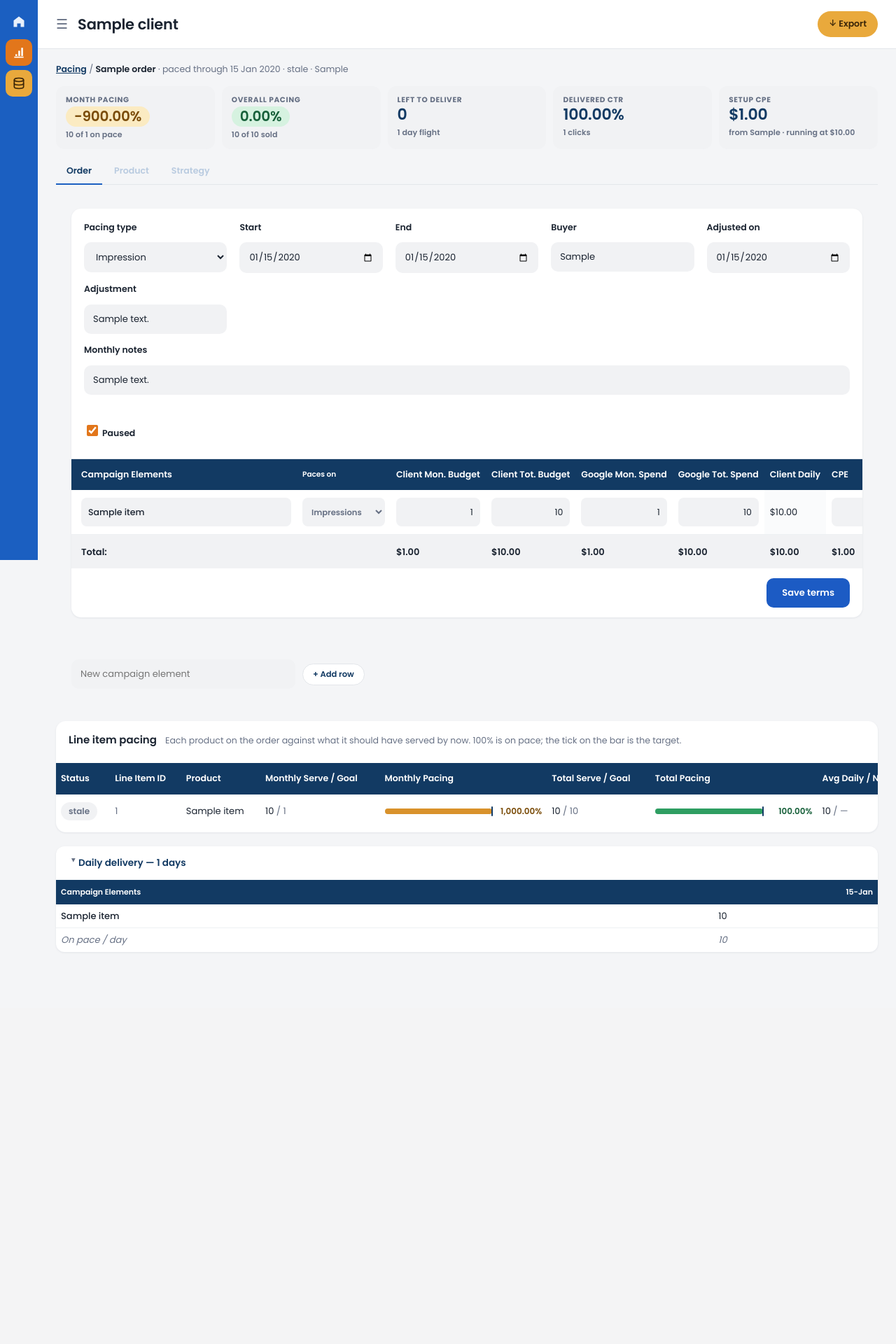
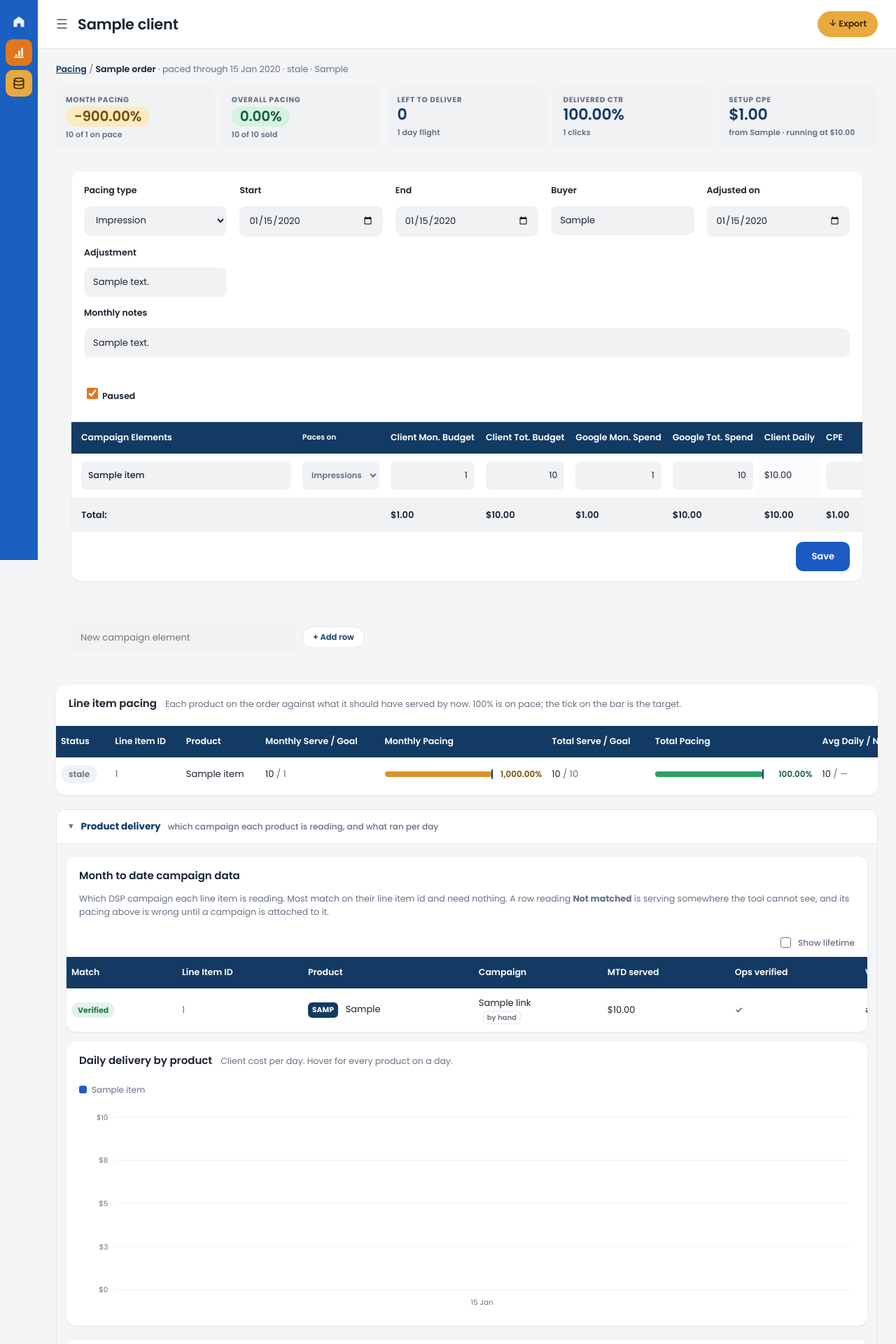
Before and after one commit to kiri-ux/adtini-pacing, a Flask app: page /orders/1 in a window 1280 px wide. Shown: the top 1920 px of the page at 70% size. Before the commit the page ends 1351 px from the top, so only its background shows below. Run offline with Flask 3, Linux system fonts and the light colour scheme; tables that the repository leaves empty hold one stand-in row (values such as "Sample post"); parts of the project's set-up code (start-up, migrations or seed data) failed here and were passed over; some libraries are stand-ins or nearby versions.

Commit message:
One page with drawers; read the strategy columns the export carries
**The strategies the client bought were in the export all along.** "Meta
Strategy", "Display Strategy", "OTT + Video Strategy" - a column per
product, holding the targeting actually bought on it. Every one of them
sat in the unmapped list while the breakout inferred the lot from what
happened to be running. Each line item now takes its own product's column,
and the breakout pairs what was bought against what is running: a
targeting bought with nothing under it is as worth seeing as one running
that nobody bought.

**Three tabs down to one page.** They were one question split across three
page loads - what was sold, what each product is reading, what each
targeting is doing. Sold terms and line item pacing sit at the top;
product delivery and the strategy breakout are drawers under them.

Rebuilding that nesting by hand went wrong first, so the page is now
assembled from blocks each checked to balance its own tags, and there is a
test that parses the rendered page and fails on a stray closing tag -
which a browser silently recovers from by reparenting half the page.

**Two ways to be sold, not three.** The picker offers Impressions and Ad
spend. Performance Max still paces the client's budget against the
client's cost; it sits under Ad spend rather than needing a third name,
and choosing Ad spend on one leaves it alone - mapped to plain platform
spend it would lose the client-cost gross and read permanently under.

"Save terms" is "Save". "Terms" was ours, not yours.

And: an order whose status says it has not launched, on which something
has delivered, now says so. Both cannot be true - either the status is
stale in the export, which is the usual case, or that delivery is being
read onto the wrong order, in which case every figure on the page is
wrong. Not a thing to pick between silently.

Co-Authored-By: Claude Opus 5 <noreply@anthropic.com>
Claude-Session: https://claude.ai/code/session_01J9fcuXmKYTkkksmjFW7UcZ

```diff
--- a/app.py
+++ b/app.py
@@ -406,7 +406,24 @@ def overview():
 # The order page's views. The template's tab bar is built from this, so a
 # tab cannot be added to one and forgotten in the other - which is exactly
 # how renaming Campaign to Product left the new link falling back to Order.
-ORDER_TABS = ("order", "product", "strategy")
+# What a product can be sold on, as the page offers it. Performance Max
+# paces the client's budget against the client's cost, which is a kind of
+# spend - it does not need a third name in the picker, and a buyer choosing
+# "Ad spend" on a Performance Max line must not quietly turn it into a
+# platform-spend line and lose the client-cost gross.
+PACING_CHOICES = (
+    ("impression", "Impressions"),
+    ("click", "Ad spend"),
+)
+
+
+def _chosen_pacing_type(chosen: str, current: str | None) -> str | None:
+    """Map the two choices onto the three the engine works in."""
+    if chosen == "impression":
+        return "impression"
+    if chosen == "click":
+        return "event" if current == "event" else "click"
+    return None
 
 
 @app.route("/orders/<int:order_id>")
@@ -416,26 +433,14 @@ def order_detail(order_id: int):
         view = views.order_view(db, order_id, as_of=_as_of())
         if view is None:
             abort(404)
-        tab = request.args.get("tab") or "order"
-        # "campaign" is what this tab was called before it was renamed, and
-        # links to it are out there.
-        tab = {"campaign": "product"}.get(tab, tab)
-        if tab not in ORDER_TABS:
-            tab = "order"
         return render_template(
             "order.html",
             v=view,
             t=view.total,
-            tab=tab,
-            order_tabs=ORDER_TABS,
             chart=views.chart_series(view),
             product_charts=views.product_charts(view),
             blocks=views.strategy_blocks(db, view),
-            pacing_labels={
-                "impression": "Impressions",
-                "click": "Ad spend",
-                "event": "Client budget",
-            },
+            pacing_choices=PACING_CHOICES,
             linking=views.linking_view(
                 db, view.order, as_of=view.as_of,
                 daily=view.daily_by_line_item,
@@ -488,12 +493,12 @@ def order_save(order_id: int):
             if prefix + "name" not in form:
                 continue
             item.name = (form.get(prefix + "name") or item.name).strip()
-            kind = (form.get(prefix + "pacing_type") or "").strip()
+            kind = _chosen_pacing_type(
+                (form.get(prefix + "pacing_type") or "").strip(), item.pacing_type
+            )
             # Stored only when it differs from the order's, so a line item
             # keeps following the order when the order changes.
-            item.pacing_type = (
-                kind if kind in PACING_TYPES and kind != order.pacing_type else None
-            )
+            item.pacing_type = kind if kind and kind != order.pacing_type else None
             item.start_date = as_date(prefix + "start_date")
             item.end_date = as_date(prefix + "end_date")
             for field_name in (
@@ -596,7 +601,7 @@ def strategies_save(order_id: int):
             term.rate = as_float(prefix + "rate")
 
     flash("Saved.")
-    return redirect(url_for("order_detail", order_id=order_id, tab="strategy"))
+    return redirect(url_for("order_detail", order_id=order_id))
 
 
 @app.route("/orders/<int:order_id>/strategies", methods=["POST"])
@@ -616,7 +621,7 @@ def strategy_add(order_id: int):
             abort(404)
         if not label:
             flash("Give the strategy a name.")
-            return redirect(url_for("order_detail", order_id=order_id, tab="strategy"))
+            return redirect(url_for("order_detail", order_id=order_id))
 
         # Prefixed with the product's own code, so it reads like the rest and
         # finds its product again on the next page load.
@@ -632,7 +637,7 @@ def strategy_add(order_id: int):
         ).scalar_one_or_none()
         if clash is not None:
             flash(f"{label} is already on this order.")
-            return redirect(url_for("order_detail", order_id=order_id, tab="strategy"))
+            return redirect(url_for("order_detail", order_id=order_id))
 
         count = db.execute(
             select(func.count())
@@ -652,7 +657,7 @@ def strategy_add(order_id: int):
         )
 
     flash(f"Added {label}.")
-    return redirect(url_for("order_detail", order_id=order_id, tab="strategy"))
+    return redirect(url_for("order_detail", order_id=order_id))
 
 
 @app.route("/orders/<int:order_id>/strategies/seed", methods=["POST"])
@@ -691,7 +696,7 @@ def strategy_seed(order_id: int):
         running = [o for o in (block.observed if block else []) if o.delivered > 0]
         if not running:
             flash("Nothing is running under this product yet to build a split from.")
-            return redirect(url_for("order_detail", order_id=order_id, tab="strategy"))
+            return redirect(url_for("order_detail", order_id=order_id))
 
         taken = {
             term.label
@@ -735,7 +740,7 @@ def strategy_seed(order_id: int):
         flash(f"Drafted {added} strategies from what is running. Check the numbers.")
     else:
         flash("Every running strategy already has a row.")
-    return redirect(url_for("order_detail", order_id=order_id, tab="strategy"))
+    return redirect(url_for("order_detail", order_id=order_id))
 
 
 @app.route(
@@ -747,7 +752,7 @@ def strategy_delete(order_id: int, strategy_id: int):
         term = db.get(StrategyTerms, strategy_id)
         if term and term.order_id == order_id:
             db.delete(term)
-    return redirect(url_for("order_detail", order_id=order_id, tab="strategy"))
+    return redirect(url_for("order_detail", order_id=order_id))
 
 
 # --------------------------------------------------------------------------
--- a/models.py
+++ b/models.py
@@ -118,6 +118,10 @@ class LineItem(Base):
     # The orders file's own line item id. Delivery joins to it, and the next
     # import recognises the row by it rather than by its name.
     external_id: Mapped[str | None] = mapped_column(String(64), index=True)
+    # The targeting the client bought on this product, as the orders export
+    # lists it - "Retargeting, Categories". The only place the sold
+    # strategies exist; the delivery feed says only what ran.
+    sold_strategies: Mapped[str | None] = mapped_column(Text)
     # Sold terms here were edited by hand; the import leaves them alone.
     terms_locked: Mapped[bool] = mapped_column(Boolean, default=False)
     # How this product paces, when it does not pace the way the rest of the
--- a/orderbook.py
+++ b/orderbook.py
@@ -456,6 +456,8 @@ def import_orders(session, frame, cache: dict | None = None) -> ImportResult:
             result.line_items_updated += 1
 
         item.product = product or item.product
+        if row.get("sold_strategies"):
+            item.sold_strategies = row.get("sold_strategies")
         # A product that paces differently from its order says so on itself.
         item.pacing_type = pacing_type if pacing_type != order.pacing_type else None
         if item.terms_locked:
--- a/static/pacing.css
+++ b/static/pacing.css
@@ -435,3 +435,22 @@ details.soldsplit > summary::before{content:"\25B8 ";display:inline-block;
   transition:transform .12s;margin-right:6px}
 details.soldsplit[open] > summary::before{transform:rotate(90deg)}
 details.soldsplit > summary:hover{color:var(--text)}
+
+/* ---- push-down drawers --------------------------------------------------- */
+details.drawer{margin:18px 0 0;border:1px solid var(--line);border-radius:14px;
+  background:var(--card);overflow:hidden}
+details.drawer > summary{cursor:pointer;list-style:none;display:flex;
+  align-items:baseline;gap:10px;padding:14px 18px;font-size:13px;
+  background:var(--card);flex-wrap:wrap}
+details.drawer > summary::-webkit-details-marker{display:none}
+details.drawer > summary::before{content:"\25B8";display:inline-block;
+  transition:transform .12s;color:var(--muted);flex:0 0 auto}
+details.drawer[open] > summary::before{transform:rotate(90deg)}
+details.drawer > summary b{color:var(--navy);font-size:13.5px}
+details.drawer > summary:hover b{color:var(--rail)}
+.dsub{font-size:12px;color:var(--muted);font-weight:500}
+details.drawer > summary .tabflag{margin-left:auto}
+.drawerbody{border-top:1px solid var(--line);background:var(--page);
+  padding:4px 14px 14px}
+.drawerbody > .tablecard{margin-top:14px}
+.drawerbody > details.qfold{margin-top:14px}
--- a/templates/order.html
+++ b/templates/order.html
@@ -14,6 +14,12 @@
   &middot; paced through {{ v.as_of.strftime('%-d %b %Y') }}
   {% if o.status %}&middot; {{ o.status }}{% endif %}
   {% if o.order_type %}&middot; {{ o.order_type }}{% endif %}</p>
+
+{% if v.status_contradicts_delivery %}
+<p class="warnbar">Status is <b>{{ o.status }}</b>, but {{ t.to_date|metric(t) }}
+  has delivered. Either the status is stale in the orders export or this
+  delivery belongs to another order.</p>
+{% endif %}
 
 {% if v.partial_history and not (t.needs_setup and not t.total_target) %}
 <p class="warnbar">This flight started {{ o.start_date.strftime('%-d %b %Y') }}, before the
@@ -72,18 +78,8 @@
 </div>
 
 
-<nav class="tabs" role="tablist">
-  {# Built from the route's own list, so a tab cannot exist in one and not
-     the other. #}
-  {% for name in order_tabs %}
-  <a class="tab {{ 'on' if tab == name }}"
-     href="{{ url_for('order_detail', order_id=o.id, tab=name) }}">{{ name|capitalize }}
-     {%- if name == 'product' and linking.unmatched_count %}
-     <i class="tabflag">{{ linking.unmatched_count }}</i>{% endif %}</a>
-  {% endfor %}
-</nav>
 
-<div class="pane"{% if tab != "order" %} hidden{% endif %}>
+
 <form method="post" action="{{ url_for('order_save', order_id=o.id) }}">
 <div class="tablecard ordercard">
   <div class="orderterms">
@@ -147,8 +143,12 @@
             title="This row has no sold total or no flight dates, so there is nothing to pace it against">no goal set</span>{% endif %}</td>
         <td class="pacecell"><select class="rowpace" name="li-{{ li }}-pacing_type"
             title="How this product paces. Products on one order are not all sold the same way.">
-            {% for pt in pacing_types %}
-            <option value="{{ pt }}" {% if r.pacing_type == pt %}selected{% endif %}>{{ pacing_labels[pt] }}</option>
+            {# Two choices. Performance Max paces the client's budget, which
+               is a kind of spend and sits under Ad spend rather than needing
+               a third name. #}
+            {% for value, name in pacing_choices %}
+            <option value="{{ value }}"
+              {%- if r.pacing_type == value or (value == 'click' and r.pacing_type == 'event') %} selected{% endif %}>{{ name }}</option>
             {% endfor %}
           </select></td>
         {% if g.pacing_type == 'impression' %}
@@ -237,11 +237,11 @@
   <div class="cardfoot">
     {% if o.terms_locked %}
     <span class="lockmark" title="Edited by hand, so the orders import leaves these alone">
-      Buyer-maintained</span>
+      Edited here, so the import leaves it alone</span>
     <button class="btn2 addprod" type="submit" formnovalidate
-      formaction="{{ url_for('order_unlock', order_id=o.id) }}">Hand back to orders file</button>
+      formaction="{{ url_for('order_unlock', order_id=o.id) }}">Let the import overwrite these</button>
     {% endif %}
-    <button class="btn save" type="submit">Save terms</button>
+    <button class="btn save" type="submit">Save</button>
   </div>
 </div>
 </form>
@@ -250,6 +250,7 @@
   <input type="text" name="name" placeholder="New campaign element">
   <button class="btn2 addprod" type="submit">&#43; Add row</button>
 </form>
+
 
 <div class="tablecard breakoutcard">
   <div class="charthead">
@@ -288,34 +289,16 @@
       </tbody>
     </table>
   </div>
-</div>
+  </div>
 
-{% if v.grid_dates %}
-<details class="qfold dailygrid" open>
-  <summary>Daily delivery — {{ v.grid_dates|length }} days</summary>
-  <div class="scroller">
-    <table class="daily">
-      <thead><tr><th>Campaign Elements</th>
-        {% for d in v.grid_dates %}<th class="num">{{ d.strftime('%-d-%b') }}</th>{% endfor %}</tr></thead>
-      <tbody>
-      {% for r in v.rows %}
-        <tr><td class="elname">{{ r.label }}</td>
-          {% for d in v.grid_dates %}
-            {% set val = v.grid.get(r.line_item_id, {}).get(d) %}
-            <td class="num {% if not val %}zero{% endif %}">{{ val|num if val else '—' }}</td>
-          {% endfor %}
-        </tr>
-      {% endfor %}
-        <tr class="ontrack"><td>On pace / day</td>
-          {% for d in v.grid_dates %}<td class="num">{{ v.on_pace_daily|num }}</td>{% endfor %}</tr>
-      </tbody>
-    </table>
-  </div>
-</details>
-{% endif %}
-</div>
 
-<div class="pane"{% if tab != "product" %} hidden{% endif %}>
+<details class="drawer" open>
+  <summary><b>Product delivery</b>
+    <span class="dsub">which campaign each product is reading, and what ran per day</span>
+    {% if linking.unmatched_count %}<i class="tabflag">{{ linking.unmatched_count }} unmatched</i>{% endif %}
+  </summary>
+  <div class="drawerbody">
+
 <div class="tablecard linkcard">
   <div class="charthead">
     <h3>Month to date campaign data</h3>
@@ -482,9 +465,39 @@
   <script type="application/json" id="chartdata-{{ loop.index }}">{{ c|tojson }}</script>
 </div>
 {% endfor %}
-</div>
 
-<div class="pane"{% if tab != "strategy" %} hidden{% endif %}>
+{% if v.grid_dates %}
+<details class="qfold dailygrid" open>
+  <summary>Daily delivery — {{ v.grid_dates|length }} days</summary>
+  <div class="scroller">
+    <table class="daily">
+      <thead><tr><th>Campaign Elements</th>
+        {% for d in v.grid_dates %}<th class="num">{{ d.strftime('%-d-%b') }}</th>{% endfor %}</tr></thead>
+      <tbody>
+      {% for r in v.rows %}
+        <tr><td class="elname">{{ r.label }}</td>
+          {% for d in v.grid_dates %}
+            {% set val = v.grid.get(r.line_item_id, {}).get(d) %}
+            <td class="num {% if not val %}zero{% endif %}">{{ val|num if val else '—' }}</td>
+          {% endfor %}
+        </tr>
+      {% endfor %}
+        <tr class="ontrack"><td>On pace / day</td>
+          {% for d in v.grid_dates %}<td class="num">{{ v.on_pace_daily|num }}</td>{% endfor %}</tr>
+      </tbody>
+    </table>
+  </div>
+</details>
+{% endif %}
+
+  </div>
+</details>
+
+<details class="drawer" open>
+  <summary><b>Strategy breakout</b>
+    <span class="dsub">how each targeting is performing and what it costs</span>
+  </summary>
+  <div class="drawerbody">
 
 {% for b in blocks %}
 <div class="tablecard stratblock">
@@ -591,7 +604,7 @@
       </table>
     </div>
     <div class="cardfoot">
-      <button class="btn save" type="submit">Save split</button>
+      <button class="btn save" type="submit">Save</button>
     </div>
     </form>
   </details>
@@ -636,7 +649,8 @@
 </details>
 {% endif %}
 
-</div>
+  </div>
+</details>
 
 {% endblock %}
 
--- a/views.py
+++ b/views.py
@@ -7,6 +7,7 @@
 from __future__ import annotations
 
 import datetime as dt
+import re
 from collections import defaultdict
 from dataclasses import dataclass, field
 
@@ -196,6 +197,12 @@ def _daily_by_line_item(
 
 
 MAX_CHART_SERIES = 8
+
+# Statuses that say an order has not started running yet.
+NOT_LAUNCHED_STATUSES = {
+    "io pending launch", "pending launch", "pending", "not launched",
+    "io pending", "awaiting launch",
+}
 
 
 @dataclass
@@ -366,6 +373,19 @@ class OrderView:
             and self.order.start_date
             and self.order.start_date < self.covers_from
         )
+
+    @property
+    def status_contradicts_delivery(self) -> bool:
+        """The order says it has not launched, and yet it has delivered.
+
+        Both cannot be true. Either the status is stale in the export - the
+        usual case, an order that went live without anybody moving it on -
+        or this delivery is being read onto the wrong order, which would
+        make every figure on the page wrong. Worth saying either way, and
+        not something to pick between silently.
+        """
+        status = (self.order.status or "").strip().lower()
+        return bool(NOT_LAUNCHED_STATUSES & {status} and self.total.to_date)
 
 
 def order_view(session, order_id: int, as_of: dt.date | None = None) -> OrderView | None:
@@ -1219,6 +1239,25 @@ def _totals_by_line_item(
 # --------------------------------------------------------------------------
 # Strategy level
 # --------------------------------------------------------------------------
+def sold_strategy_names(item: LineItem) -> list[str]:
+    """The targeting the client bought on this product, as the order lists it.
+
+    One cell, several strategies, and no agreement on the separator - the
+    export writes commas, semicolons, slashes and newlines depending on who
+    typed it.
+    """
+    raw = (item.sold_strategies or "").strip()
+    if not raw:
+        return []
+    parts = re.split(r"[;,\n|/]+", raw)
+    seen: list[str] = []
+    for part in parts:
+        name = part.strip(" -\t")
+        if name and name.lower() not in {p.lower() for p in seen}:
+            seen.append(name)
+    return seen
+
+
 @dataclass
 class ObservedStrategy:
     """Targeting the feed is reporting under a product, and its share.
@@ -1235,6 +1274,10 @@ class ObservedStrategy:
     share: float = 0.0
     # True when a sold row already claims this targeting.
     claimed: bool = False
+    # True when the order says the client bought this targeting. A strategy
+    # running that nobody bought, or bought and not running, are both worth
+    # seeing - and only the order can say which is which.
+    sold: bool = False
     # What the feed actually called it. The label above is the targeting -
     # "M - Retargeting" - which is how the buying team writes it; the feed
     # writes "FB - Retargeting Facebook Premium", and both are worth having.
@@ -1283,6 +1326,10 @@ class StrategyBlock:
     unclaimed_labels: list[str] = field(default_factory=list)
     # Every targeting the feed reports under this product, with its share.
     observed: list[ObservedStrategy] = field(default_factory=list)
+    # What the order says the client bought on this product.
+    sold_names: list[str] = field(default_factory=list)
+    # Bought, but nothing running under it.
+    not_running: list[str] = field(default_factory=list)
 
     @property
     def observed_total(self) -> float:
@@ -1497,6 +1544,13 @@ def strategy_blocks(session, view: "OrderView") -> list[StrategyBlock]:
 
         running = sum(series.total for _, _, series, _ in grouped)
         rate = item.goal_cpm or item.goal_cpc or item.goal_cpe or 0.0
+        # What the order says was bought, keyed on targeting so it pairs with
+        # what ran however either side spells it.
+        block.sold_names = sold_strategy_names(item)
+        sold_keys = {
+            sheets.match_key(name) or name.lower(): name
+            for name in block.sold_names
+        }
         block.observed = sorted(
             (
                 ObservedStrategy(
@@ -1505,6 +1559,7 @@ def strategy_blocks(session, view: "OrderView") -> list[StrategyBlock]:
                     delivered=series.total,
                     share=(series.total / running) if running else 0.0,
                     claimed=key in claimed,
+                    sold=key in sold_keys,
                     raw_labels=raw,
                     # Impressions bought at a CPM cost that much; a spend
                     # product's delivery is already money.
@@ -1526,6 +1581,14 @@ def strategy_blocks(session, view: "OrderView") -> list[StrategyBlock]:
             (r for r in view.rows if r.line_item_id == item.id),
             total_row(block.rows, item.pacing_type or order.pacing_type or "impression"),
         )
+        seen_keys = {
+            sheets.match_key(o.label) or o.label.lower() for o in block.observed
+        }
+        block.not_running = [
+            name
+            for key, name in sold_keys.items()
+            if key not in seen_keys
+        ]
         blocks.append(block)
 
     return blocks
```
Also changed, not shown: ingest/orders.py (+72 -0 lines), migrations/versions/0012_sold_strategies.py (added, +29 -0 lines), tests/test_strategy_tab.py (+194 -31 lines).
